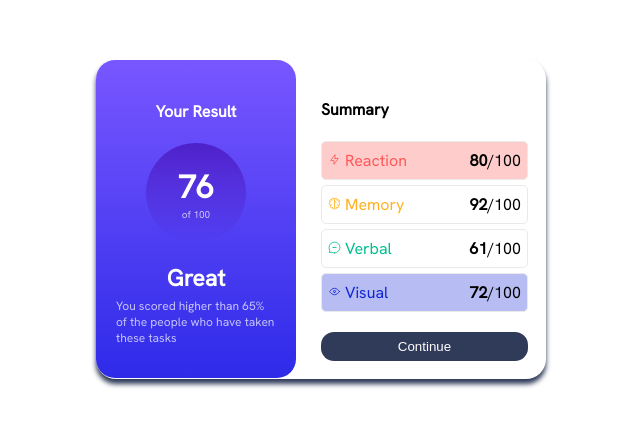
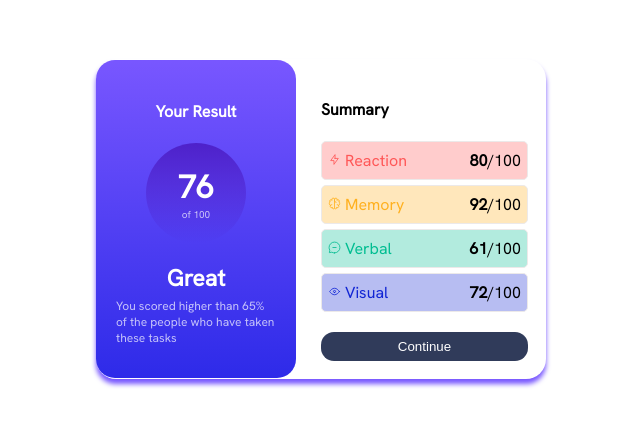
Before and after one commit to ClarenceG01/flexbox-challenge, a plain HTML site: page index.html in a window 1280 px wide. Shown: the part 189-616 px from the top of the page, without its empty margins (319-959 px from the left). Drawn offline with Linux system fonts and the light colour scheme.

Commit message:
add more style changes

```diff
--- a/style.css
+++ b/style.css
@@ -14,7 +14,7 @@ body{
     align-items: center;
     width: fit-content;
     border-radius: 20px;
-    box-shadow: 0  5px 5px hsl(224, 30%, 27%) ;
+    box-shadow: 0  5px 5px hsl(252, 100%, 67%);
 }
 .result-container{
     background: linear-gradient(hsl(252, 100%, 67%),hsl(241, 81%, 54%)) ;
@@ -112,6 +112,12 @@ body{
 #reaction{
     background-color: hsla(0, 100%, 67%,0.3) ;
 }
+#memory{
+    background-color: hsla(39, 100%, 56%,0.3) ;
+}
+#verbal{
+    background-color: hsla(166, 100%, 37%,0.3) ;
+}
 #visual{
     margin-bottom: 10px;
     background-color: hsla(234, 85%, 45%,0.3);
```
